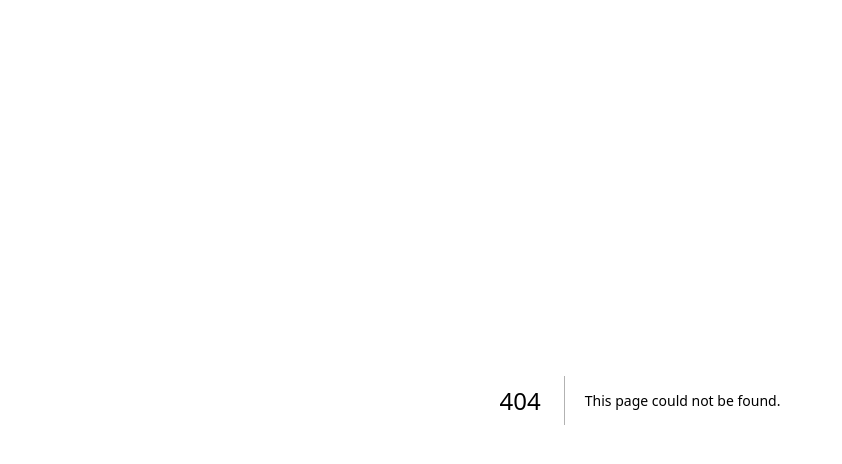
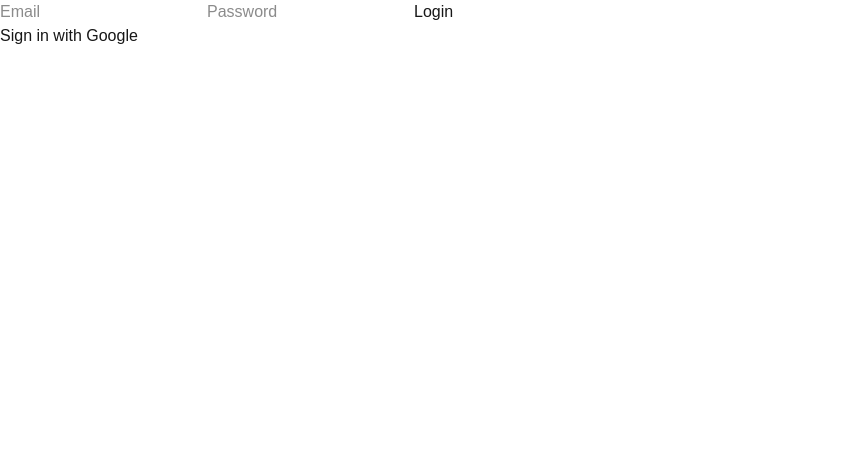
Before and after one commit to adityathakur17/notebook-lm, a Next.js app: page /auth/login in a window 1280 px wide. Before the commit this address had no page. Shown: the top 464 px of the page, without its empty margins (0-842 px from the left). Built offline with nearby package versions, Linux system fonts and the light colour scheme.

Commit message:
create sign in page implimenet useSession

```diff
--- a/src/app/api/signup/route.js
+++ b/src/app/api/signup/route.js
@@ -8,12 +8,13 @@ export async function POST(req){
         await connectDB()
 
         const existing = await User.findOne({email})
+
         if(existing){
             return Response.json({error:'User already exists'},{status:400})
         }
+
         const hashedPassword = await bcrypt.hash(password,10);
         const user = await User.create({email, username, password:hashedPassword})
-
         return Response.json({message:'User created successfully'})
 
     }catch(err){
--- /dev/null
+++ b/src/app/auth/login/page.js
@@ -0,0 +1,24 @@
+'use client'
+import {signIn} from 'next-auth/react';
+import {useState} from 'react';
+
+export default function LoginPage(){
+    const [email, setEmail] = useState('')
+    const [password, setPassword] = useState('')
+
+    const handleSubmit = async(e)=>{
+        e.preventDefault()
+        await signIn("credentials",{email,password,redirect:true,callbackUrl:"/chat"})
+    }
+
+    return (
+        <div>
+            <form onSubmit={handleSubmit}>
+                <input value={email} onChange={e=>setEmail(e.target.value)} placeholder="Email"/>
+                <input value={password} onChange={e=>setEmail(e.target.value)} placeholder="Password"/>
+                <button type='submit'>Login</button>
+            </form>
+            <button onClick={()=>signIn("google")}>Sign in with Google</button>
+        </div>
+    )
+}
--- a/src/app/page.js
+++ b/src/app/page.js
@@ -1,8 +1,10 @@
 "use client";
 import { useState } from "react";
+import {useSession, signOut} from "next-auth/react"
 import Navbar from "./components/navbar";
 
 export default function Home() {
+  const {data:session, status} = useSession();
   const [loading, setLoading] = useState(false);
   const [chatLoading, setChatLoading] = useState(false);
   const [conversation, setConversation] = useState([]);
@@ -10,6 +12,13 @@ export default function Home() {
   const [contextText, setContextText] = useState("");
   const [file, setFile] = useState(null);
   const [url, setUrl] = useState("")
+
+  if(status === 'loading') return (
+    <div>
+      loading
+    </div>
+  )
+  if(!session) return <p>Not Signed in</p>
 
   // Send context (text or file) to /api/indexing
   const handleContextSubmit = async () => {
```
